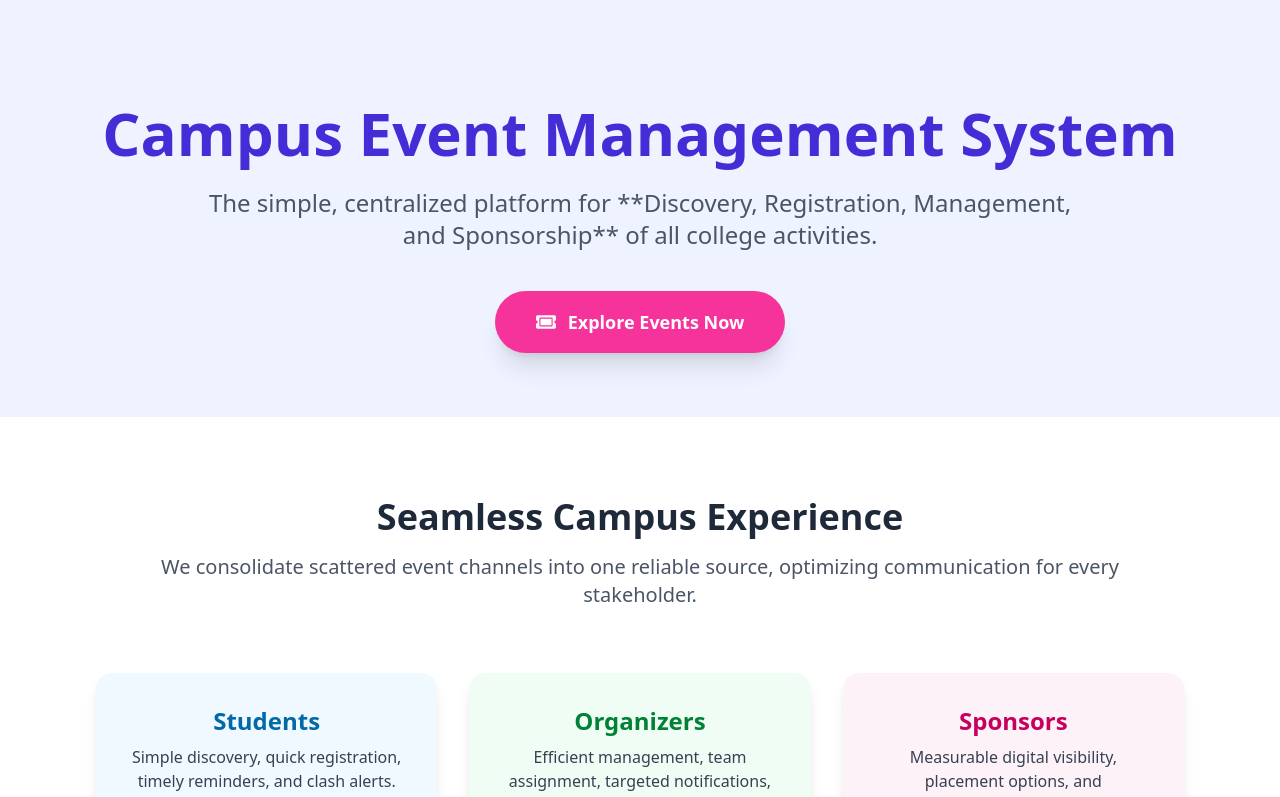
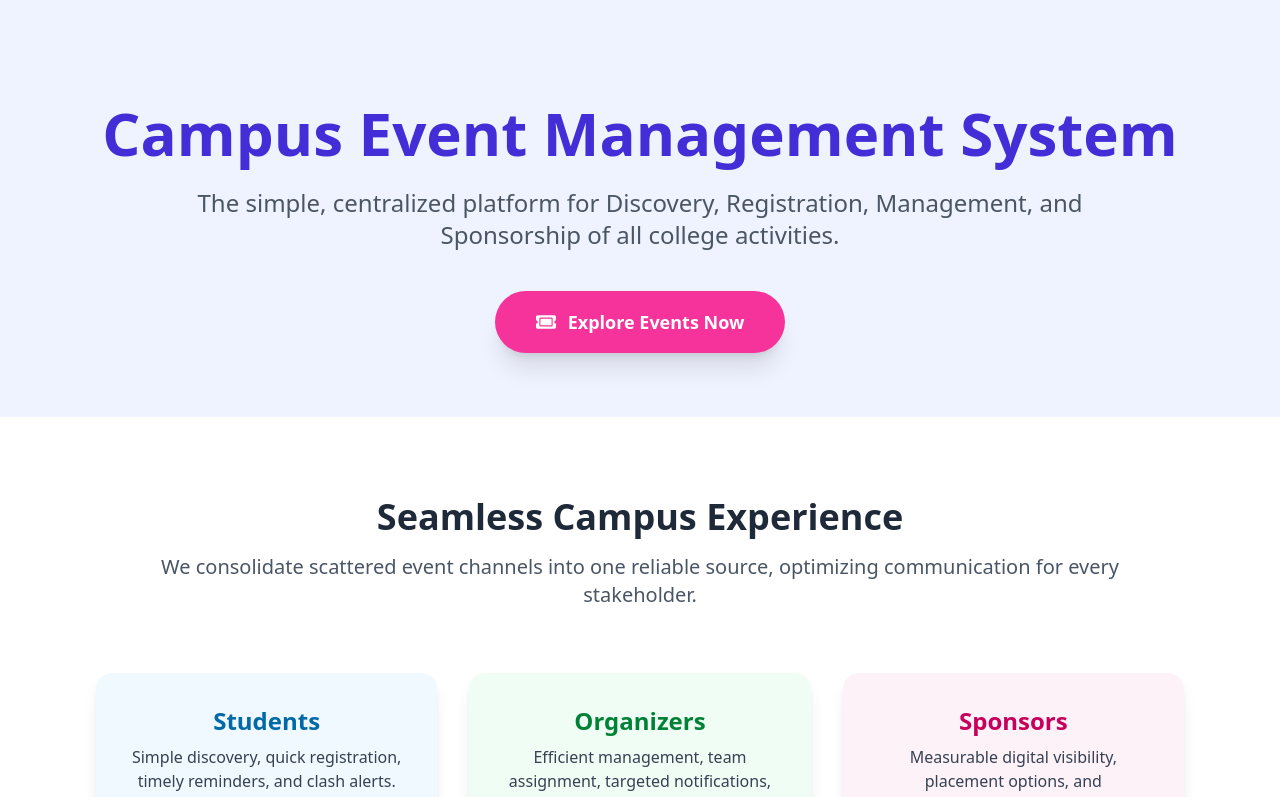
Before and after one commit to BrindaS42/CEMS_SE_GRP_18, a React (Vite) app in the folder App/Frontend/: page / in a window 1280 px wide. Shown: the top 797 px of the page. Built offline with nearby package versions, Linux system fonts and the light colour scheme; no server answers.

Commit message:
Update Home.page.jsx

```diff
--- a/App/Frontend/src/Pages/Home.page.jsx
+++ b/App/Frontend/src/Pages/Home.page.jsx
@@ -56,7 +56,7 @@ const HomePage = () => {
                         Campus Event Management System
                     </h1>
                     <p className="text-xl md:text-2xl font-light mb-10 max-w-4xl mx-auto text-gray-600 transition-colors duration-500">
-                        The simple, centralized platform for **Discovery, Registration, Management, and Sponsorship** of all college activities.
+                        The simple, centralized platform for Discovery, Registration, Management, and Sponsorship of all college activities.
                     </p>
                     <Link
                         to="/events"
```
